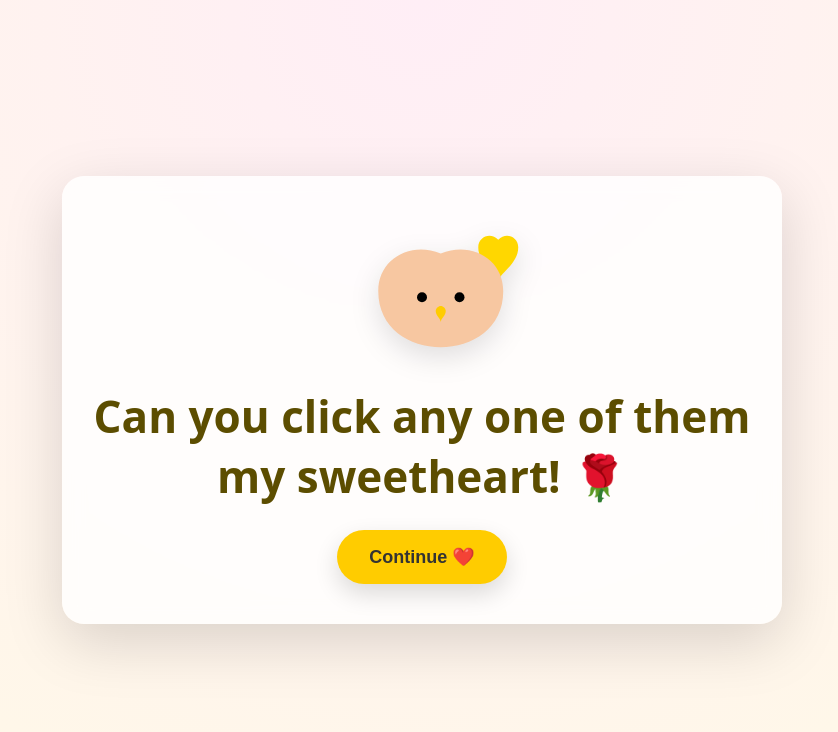
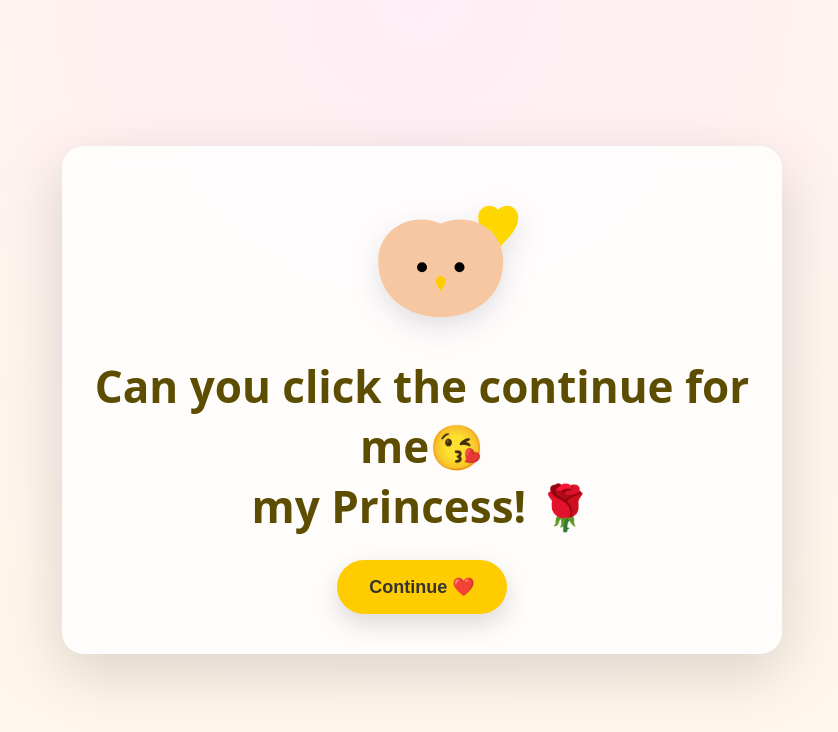
Before and after one commit to leochris879-gif/Chocolate, a plain HTML site: page Index.html in a window 1280 px wide. Shown: the whole page, without its empty margins (218-1056 px from the left). Drawn offline with nearby package versions, Linux system fonts and the light colour scheme.

Commit message:
Update heading text in Index.html

```diff
--- a/Index.html
+++ b/Index.html
@@ -143,7 +143,7 @@
         <circle cx="160" cy="130" r="8"/><circle cx="220" cy="130" r="8"/>
         <path d="M190 144 C186 144 182 148 182 152 C182 160 190 164 190 170 C190 164 198 160 198 152 C198 148 194 144 190 144Z" fill="#ffcc00"/>
       </svg>
-      <h1>Can you click any one of them<br>my sweetheart! 🌹</h1>
+      <h1>Can you click the continue for me😘<br>my Princess! 🌹</h1>
       <button id="nextBtn">Continue ❤️</button>
     </div>
 
```
